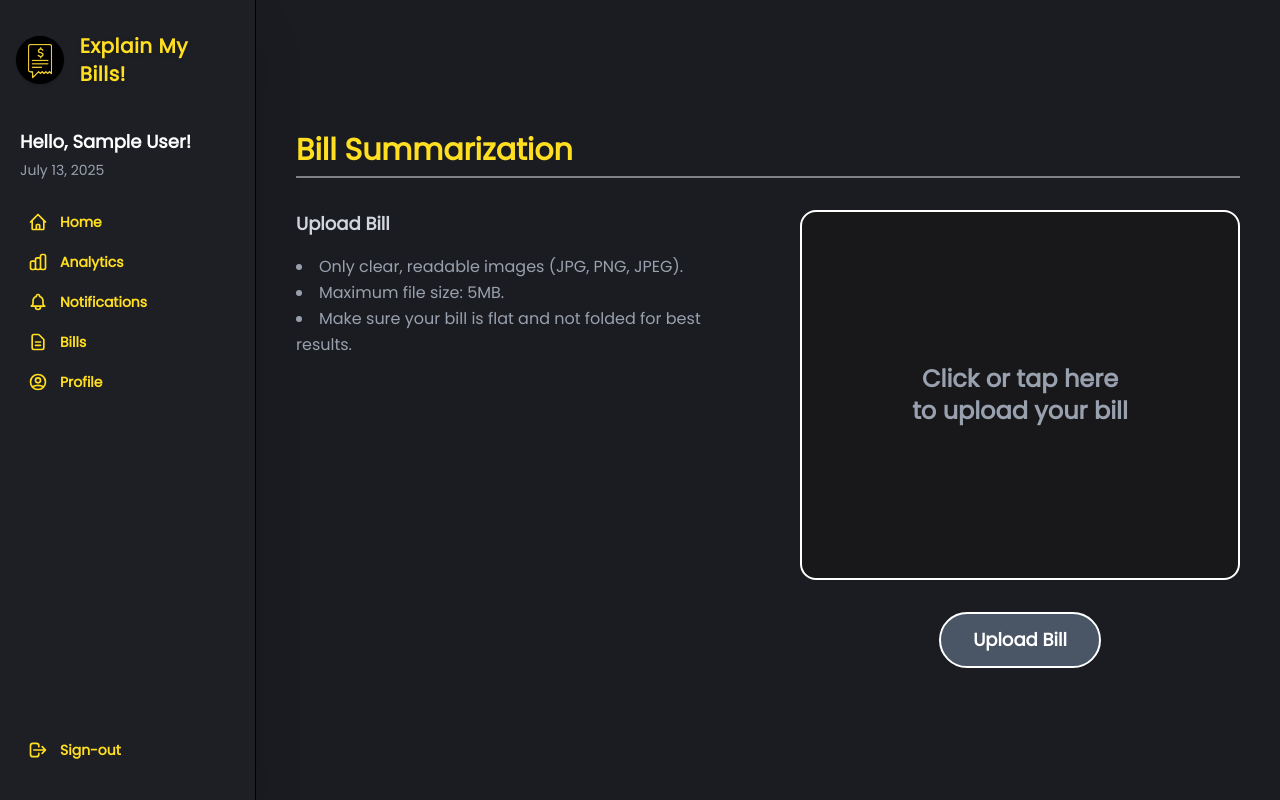
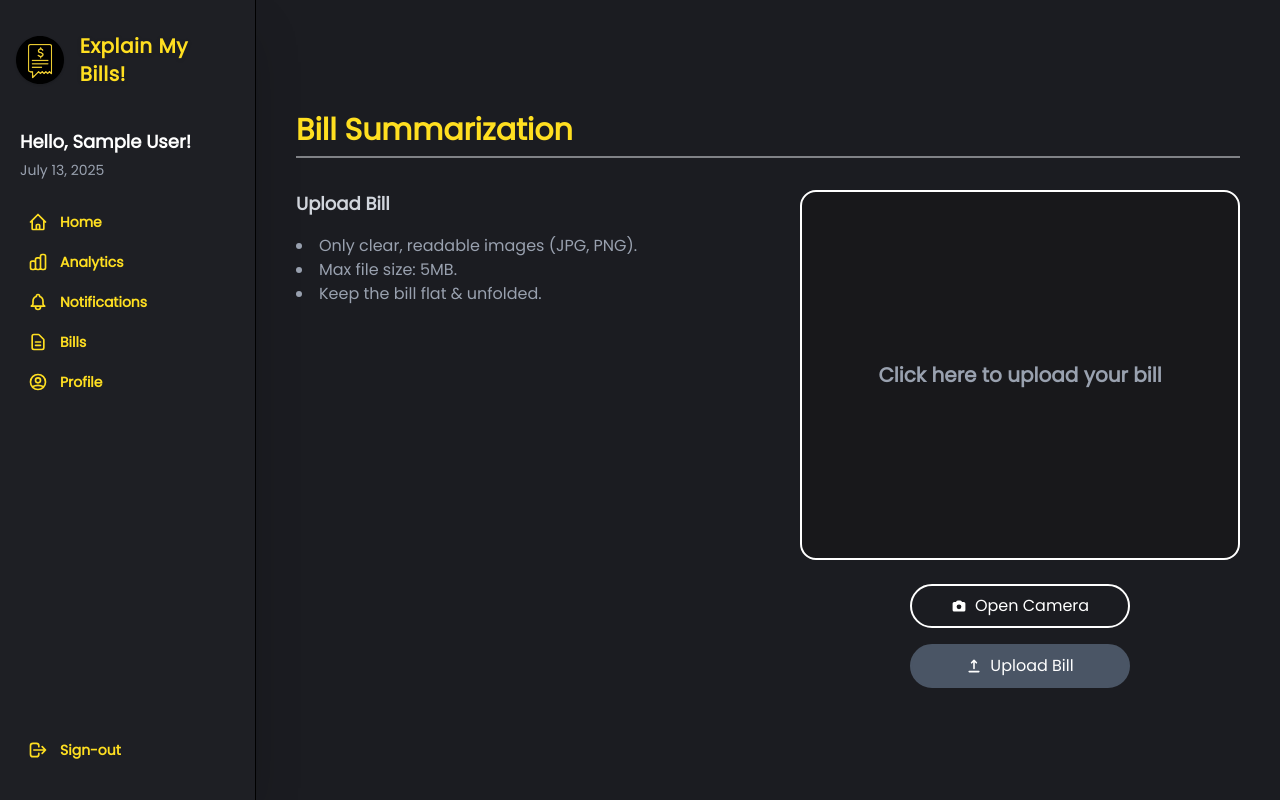
Before and after one commit to ShawnMayol/explain-my-bills, a React (Vite) app in the folder frontend/: page /bill/summarization in a window 1280 px wide. Built offline with nearby package versions, Linux system fonts and the light colour scheme; no server answers; sample sign-in values are in the browser's storage.

Commit message:
feat: add camera functionality

```diff
--- a/frontend/src/pages/BillSummarization.jsx
+++ b/frontend/src/pages/BillSummarization.jsx
@@ -1,7 +1,14 @@
 import React, { useRef, useState, useEffect } from "react";
 import { useNavigate } from "react-router-dom";
 import Sidebar from "../components/Sidebar";
-import { HiOutlineMenu } from "react-icons/hi";
+import {
+    HiOutlineMenu,
+    HiCamera,
+    HiOutlineX,
+    HiUpload,
+    HiSwitchHorizontal,
+    HiPhotograph,
+} from "react-icons/hi";
 
 const MAX_FILE_SIZE_MB = 5;
 
@@ -11,55 +18,123 @@ export default function BillSummarization() {
     const [error, setError] = useState("");
     const [sidebarOpen, setSidebarOpen] = useState(false);
     const [scrolled, setScrolled] = useState(false);
+    const [hasCamera, setHasCamera] = useState(false);
+    const [showCamera, setShowCamera] = useState(false);
+    const [facingMode, setFacingMode] = useState("environment");
+    const [flash, setFlash] = useState(false);
+
     const fileInputRef = useRef();
+    const videoRef = useRef();
+    const streamRef = useRef();
     const navigate = useNavigate();
+
+    useEffect(() => {
+        setHasCamera(!!navigator.mediaDevices?.getUserMedia);
+    }, []);
+
+    useEffect(() => {
+        const onScroll = () => setScrolled(window.scrollY > 20);
+        window.addEventListener("scroll", onScroll);
+        return () => window.removeEventListener("scroll", onScroll);
+    }, []);
 
     const handleFileChange = (e) => {
         setError("");
         const file = e.target.files[0];
-
-        if (!file) {
-            setSelectedFile(null);
-            setPreviewUrl("");
-            return;
-        }
-
+        if (!file) return;
         if (!file.type.startsWith("image/")) {
             setError("Please upload a valid image file (JPG, PNG, etc).");
-            setSelectedFile(null);
-            setPreviewUrl("");
             return;
         }
         if (file.size > MAX_FILE_SIZE_MB * 1024 * 1024) {
             setError(`Image must be less than ${MAX_FILE_SIZE_MB}MB.`);
-            setSelectedFile(null);
-            setPreviewUrl("");
             return;
         }
-
         setSelectedFile(file);
         setPreviewUrl(URL.createObjectURL(file));
     };
 
+    const startCamera = async () => {
+        setError("");
+        try {
+            const stream = await navigator.mediaDevices.getUserMedia({
+                video: { facingMode },
+            });
+            streamRef.current = stream;
+            setShowCamera(true);
+        } catch (err) {
+            console.error(err);
+            setError("Unable to access camera");
+        }
+    };
+
+    const stopCamera = () => {
+        if (streamRef.current) {
+            streamRef.current.getTracks().forEach((track) => track.stop());
+            streamRef.current = null;
+        }
+        setShowCamera(false);
+    };
+
+    const toggleCamera = () => {
+        if (showCamera) {
+            stopCamera();
+        } else {
+            startCamera();
+        }
+    };
+
+    const flipCamera = () => {
+        const newMode = facingMode === "environment" ? "user" : "environment";
+        setFacingMode(newMode);
+        stopCamera();
+        setTimeout(() => {
+            startCamera();
+        }, 200);
+    };
+
+    const capturePhoto = () => {
+        if (!videoRef.current) return;
+
+        setFlash(true);
+        setTimeout(() => setFlash(false), 150);
+
+        const video = videoRef.current;
+        const canvas = document.createElement("canvas");
+        canvas.width = video.videoWidth;
+        canvas.height = video.videoHeight;
+        canvas.getContext("2d").drawImage(video, 0, 0);
+        canvas.toBlob((blob) => {
+            const file = new File([blob], "captured.jpg", {
+                type: "image/jpeg",
+            });
+            setSelectedFile(file);
+            setPreviewUrl(URL.createObjectURL(file));
+            stopCamera();
+        }, "image/jpeg");
+    };
+
+    useEffect(() => {
+        if (showCamera && videoRef.current && streamRef.current) {
+            videoRef.current.srcObject = streamRef.current;
+        }
+    }, [showCamera]);
+
     const handleUpload = () => {
-        setError("");
         if (!selectedFile) {
             setError("Please select an image.");
             return;
         }
+
+        if (showCamera) {
+            stopCamera(); // fail-safe
+        }
+
         navigate("/bill/awaiting", { state: { file: selectedFile } });
     };
 
-    useEffect(() => {
-        const onScroll = () => {
-            setScrolled(window.scrollY > 20);
-        };
-        window.addEventListener("scroll", onScroll);
-        return () => window.removeEventListener("scroll", onScroll);
-    }, []);
-
     return (
-        <div className="flex min-h-screen w-screen bg-[#1B1C21] text-white overflow-y-auto relative">
+        <div className="flex min-h-screen bg-[#1B1C21] text-white relative">
             <Sidebar
                 isOpen={sidebarOpen}
                 onClose={() => setSidebarOpen(false)}
@@ -71,8 +146,8 @@ export default function BillSummarization() {
                 }`}
             >
                 <button
-                    className="text-yellow-300 hover:text-white cursor-pointer ps-5"
                     onClick={() => setSidebarOpen(true)}
+                    className="text-yellow-300 hover:text-white"
                 >
                     <HiOutlineMenu className="w-7 h-7" />
                 </button>
@@ -84,21 +159,16 @@ export default function BillSummarization() {
                         Bill Summarization
                     </h1>
                     <hr className="mb-8 border-t-2 border-gray-200/50" />
+
                     <div className="flex flex-col md:flex-row gap-8 md:gap-16">
-                        <section className="flex-1 mb-8 md:mb-0">
+                        <section className="flex-1">
                             <p className="mb-4 text-gray-300 font-semibold text-lg">
                                 Upload Bill
                             </p>
-                            <ul className="mb-8 text-base text-gray-400 list-disc list-inside leading-relaxed">
-                                <li>
-                                    Only clear, readable images (JPG, PNG,
-                                    JPEG).
-                                </li>
-                                <li>Maximum file size: 5MB.</li>
-                                <li>
-                                    Make sure your bill is flat and not folded
-                                    for best results.
-                                </li>
+                            <ul className="mb-8 text-base text-gray-400 list-disc list-inside">
+                                <li>Only clear, readable images (JPG, PNG).</li>
+                                <li>Max file size: 5MB.</li>
+                                <li>Keep the bill flat & unfolded.</li>
                             </ul>
                             {error && (
                                 <div className="text-red-500 mb-2">{error}</div>
@@ -107,48 +177,120 @@ export default function BillSummarization() {
 
                         <section className="flex-1 flex flex-col items-center">
                             <div
-                                className="w-full max-w-[480px] h-[300px] sm:h-[370px] bg-zinc-900 border-2 border-white rounded-2xl flex items-center justify-center text-gray-400 text-xl sm:text-2xl font-bold cursor-pointer mb-6 outline-none focus:ring-2 focus:ring-yellow-300 transition"
-                                onClick={() => fileInputRef.current.click()}
+                                className="relative w-full max-w-[480px] h-[300px] sm:h-[370px] bg-zinc-900 border-2 border-white rounded-2xl flex items-center justify-center text-gray-400 text-xl font-bold cursor-pointer mb-6"
+                                onClick={() =>
+                                    !showCamera && fileInputRef.current.click()
+                                }
+                                role="button"
                                 tabIndex={0}
-                                onKeyDown={(e) => {
-                                    if (e.key === "Enter" || e.key === " ")
-                                        fileInputRef.current.click();
-                                }}
-                                role="button"
                                 aria-label="Upload bill image"
                             >
-                                {previewUrl ? (
+                                {showCamera ? (
+                                    <>
+                                        <video
+                                            ref={videoRef}
+                                            autoPlay
+                                            playsInline
+                                            muted
+                                            className="w-full h-full object-cover rounded-xl"
+                                        />
+                                        <div
+                                            className="absolute inset-0 bg-white opacity-0 pointer-events-none transition-opacity duration-150"
+                                            style={{ opacity: flash ? 1 : 0 }}
+                                        />
+                                        <div className="absolute bottom-2 left-1/2 transform -translate-x-1/2">
+                                            <button
+                                                onClick={capturePhoto}
+                                                className="p-3 bg-yellow-300 text-black rounded-full hover:bg-yellow-400 text-lg flex items-center justify-center cursor-pointer"
+                                                aria-label="Capture"
+                                            >
+                                                <HiCamera />
+                                            </button>
+                                        </div>
+
+                                        <div className="absolute bottom-2 right-2">
+                                            <button
+                                                onClick={flipCamera}
+                                                className="
+                                                        p-3
+                                                        bg-white/25
+                                                        backdrop-blur-md
+                                                        text-white
+                                                        rounded-full
+                                                        hover:bg-gray-400/60
+                                                        text-lg
+                                                        flex
+                                                        items-center
+                                                        justify-center
+                                                        shadow-md
+                                                        cursor-pointer
+                                                    "
+                                                aria-label="Flip Camera"
+                                            >
+                                                <HiSwitchHorizontal />
+                                            </button>
+                                        </div>
+                                    </>
+                                ) : previewUrl ? (
                                     <img
                                         src={previewUrl}
-                                        alt="Bill preview"
+                                        alt="Preview"
                                         className="object-contain h-full max-w-full rounded"
                                     />
                                 ) : (
-                                    <span className="text-center">
-                                        Click or tap here
-                                        <br />
-                                        to upload your bill
-                                    </span>
+                                    <span>Click here to upload your bill</span>
                                 )}
                             </div>
+
                             <input
                                 type="file"
                                 ref={fileInputRef}
                                 onChange={handleFileChange}
-                                accept="image/png, image/jpeg, image/jpg"
+                                accept="image/png, image/jpeg"
                                 className="hidden"
                             />
+
+                            <div className="flex flex-wrap justify-center gap-4 px-2">
+                                {hasCamera && (
+                                    <button
+                                        onClick={toggleCamera}
+                                        className={`
+                                            px-6 py-2
+                                            border-2 border-white
+                                            rounded-full
+                                            hover:bg-yellow-300 hover:text-black
+                                            flex items-center justify-center gap-2 cursor-pointer
+                                            w-full md:w-55
+                                        `}
+                                    >
+                                        {showCamera ? (
+                                            <HiOutlineX />
+                                        ) : (
+                                            <HiCamera />
+                                        )}
+                                        {showCamera
+                                            ? "Close Camera"
+                                            : "Open Camera"}
+                                    </button>
+                                )}
+
                                 <button
                                     onClick={handleUpload}
                                     disabled={!selectedFile}
-                                className={`mt-2 px-8 py-3 border-2 border-white font-semibold rounded-full text-base sm:text-lg text-white transition ${
+                                    className={`
+                                        px-6 py-2 border-2 rounded-full flex items-center justify-center gap-2
+                                        w-full md:w-55
+                                        ${
                                             selectedFile
-                                        ? "hover:bg-yellow-300 hover:text-black hover:cursor-pointer"
-                                        : "bg-gray-600 cursor-not-allowed border-gray-600"
-                                }`}
+                                                ? "border-white hover:bg-yellow-300 hover:text-black cursor-pointer"
+                                                : "border-gray-600 bg-gray-600 cursor-not-allowed"
+                                        }
+                                    `}
                                 >
+                                    <HiUpload />
                                     Upload Bill
                                 </button>
+                            </div>
                         </section>
                     </div>
                 </div>
```
Lines whose indentation alone changed are shown as unchanged.
